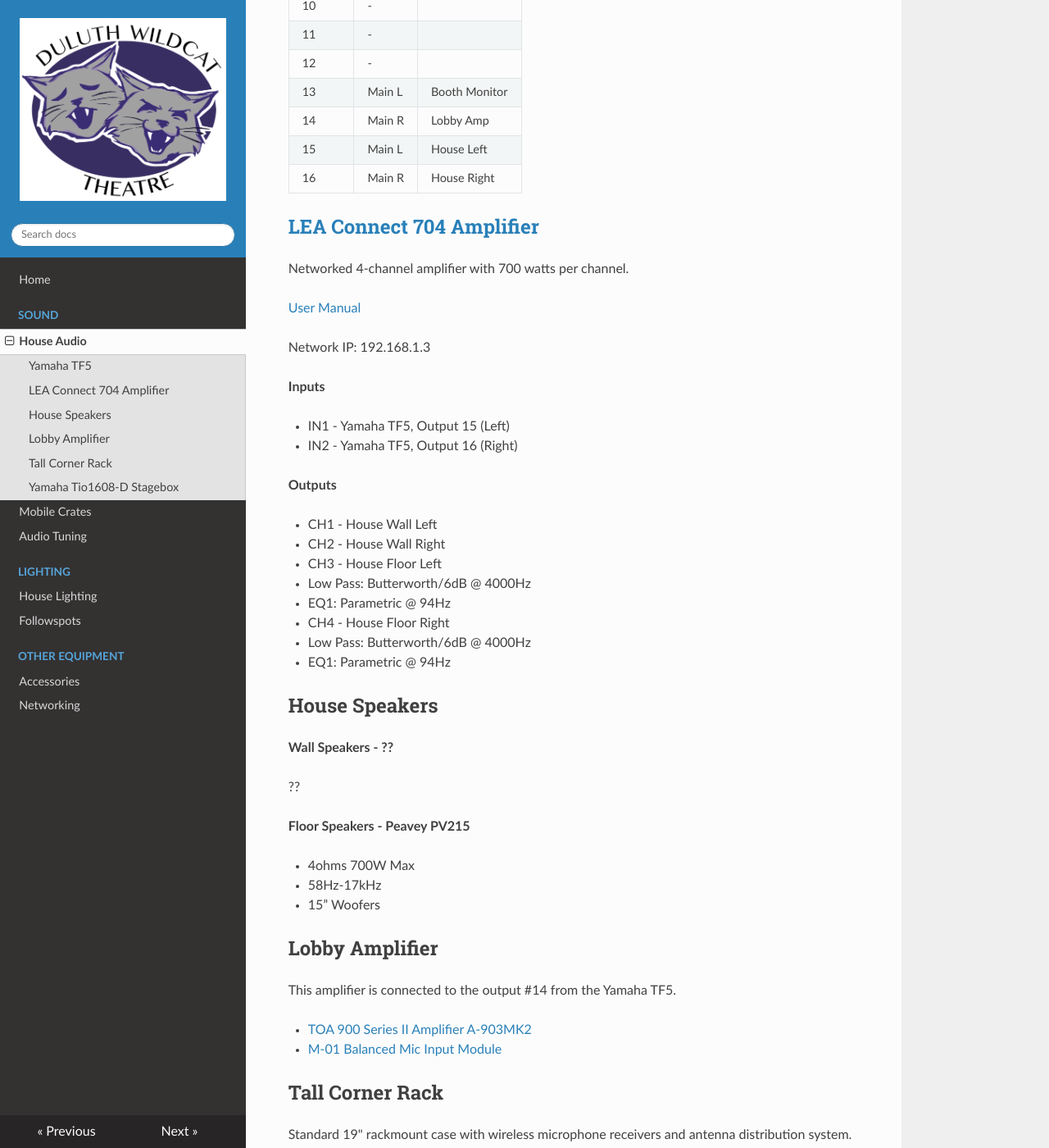
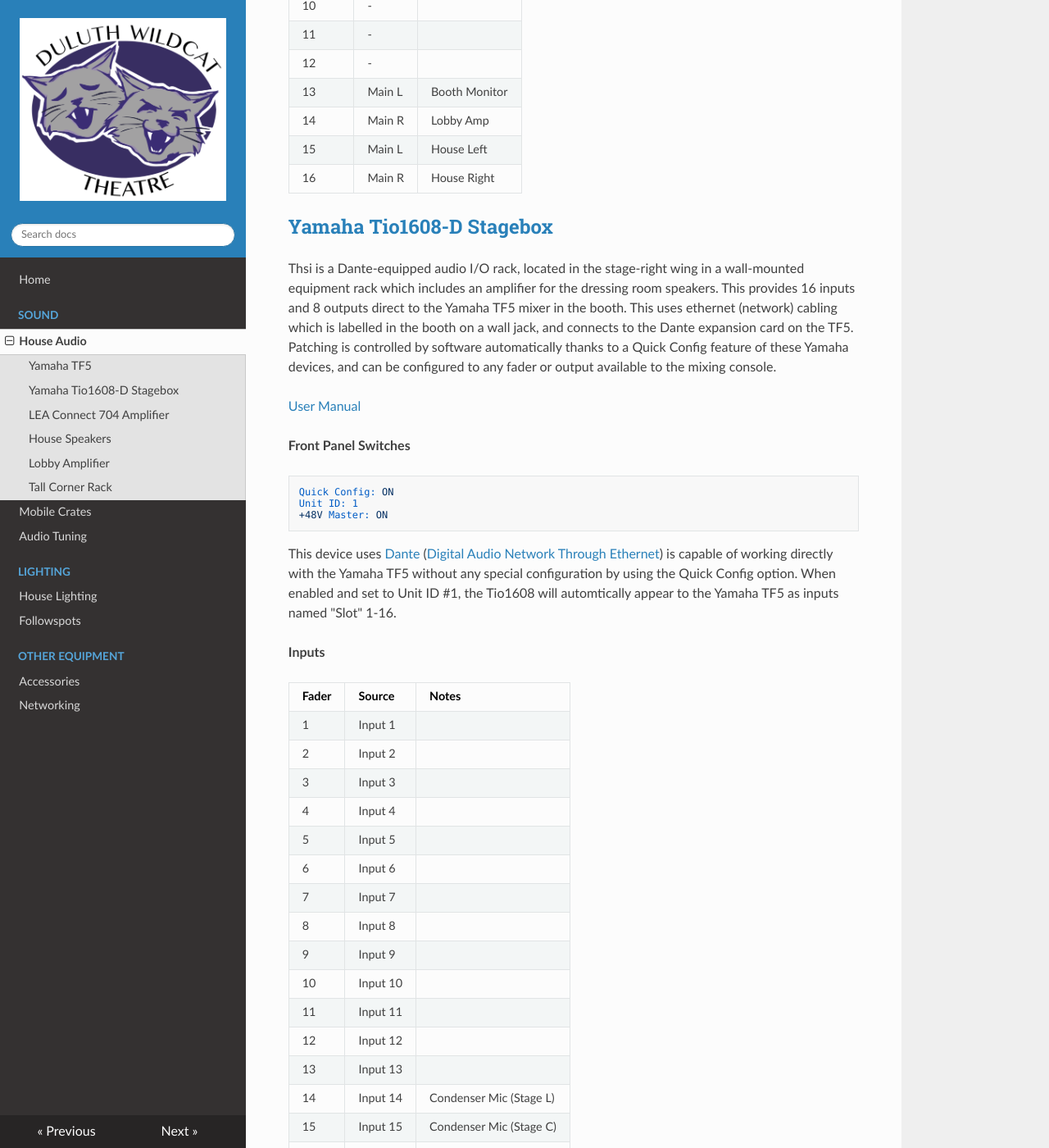
Before and after one commit to DustinGrau/DuluthTheatre, an MkDocs documentation site: the page built from docs/house-audio.md, in a window 1280 px wide and 1400 px high, scrolled down 2672 px. Shown: the whole window at 82% size. Built offline with MkDocs 1.6.1, drawn with Linux system fonts in a browser that asks for light colours; nearby versions of some CDN libraries; some of the changed text lies outside the part shown.

Commit message:
Update with new notes

````diff
--- a/docs/house-audio.md
+++ b/docs/house-audio.md
@@ -13,7 +13,7 @@
 * 34 x 34 digital record/playback channels via USB 2.0 + 2 x 2 via a USB storage device
 * 1 expansion slot with NY64-D audio interface card for Dante support
 
-Network IP: 192.168.1.2
+**Network IP:** 192.168.1.2
 
 **Optional Software**
 
@@ -24,14 +24,14 @@
 
 | Fader | Source | Notes |
 |-------|--------|-------|
-| 1  | Input 1  | WMIC 9 |
-| 2  | Input 2  | WMIC 10 |
-| 3  | Input 3  | WMIC 11 |
-| 4  | Input 4  | BLX4R |
+| 1  | Input 1  | WMIC 9 (17) |
+| 2  | Input 2  | WMIC 10 (18) |
+| 3  | Input 3  | WMIC 11 (19) |
+| 4  | Input 4  | BLX4R (20) |
 | 5  | Input 5  |  |
-| 6  | Slot 1 | Tio1608 Input 1 |
-| 7  | Slot 2 | Tio1608 Input 2 |
-| 8  | Slot 3 | Tio1608 Input 3 |
+| 6  | Slot 1 | Tio1608 Input 15 (Stage L) |
+| 7  | Slot 2 | Tio1608 Input 16 (Stage C) |
+| 8  | Slot 3 | Tio1608 Input 17 (Stage R) |
 | 9  | Input 9  |  |
 | 10 | Input 10 |  |
 | 11 | Input 11 |  |
@@ -40,14 +40,14 @@
 | 14 | Input 14 |  |
 | 15 | Input 15 |  |
 | 16 | Input 16 |  |
-| 17 | Input 17 | WMIC 1 |
-| 18 | Input 18 | WMIC 2 |
-| 19 | Input 19 | WMIC 3 |
-| 20 | Input 20 | WMIC 4 |
-| 21 | Input 21 | WMIC 5 |
-| 22 | Input 22 | WMIC 6 |
-| 23 | Input 23 | WMIC 7 |
-| 24 | Input 24 | WMIC 8 |
+| 17 | Input 17 | WMIC 1 (1) |
+| 18 | Input 18 | WMIC 2 (2) |
+| 19 | Input 19 | WMIC 3 (3) |
+| 20 | Input 20 | WMIC 4 (4) |
+| 21 | Input 21 | WMIC 5 (5) |
+| 22 | Input 22 | WMIC 6 (6) |
+| 23 | Input 23 | WMIC 7 (7) |
+| 24 | Input 24 | WMIC 8 (8) |
 | 25 | Input 25 |  |
 | 26 | Input 26 |  |
 | 27 | Input 27 |  |
@@ -91,13 +91,64 @@
 | 15 | Main L | House Left |
 | 16 | Main R | House Right |
 
+
+## [Yamaha Tio1608-D Stagebox](https://usa.yamaha.com/products/proaudio/interfaces/tio1608-d2/index.html)
+
+Thsi is a Dante-equipped audio I/O rack, located in the stage-right wing in a wall-mounted equipment rack which includes an amplifier for the dressing room speakers. This provides 16 inputs and 8 outputs direct to the Yamaha TF5 mixer in the booth. This uses ethernet (network) cabling which is labelled in the booth on a wall jack, and connects to the Dante expansion card on the TF5. Patching is controlled by software automatically thanks to a Quick Config feature of these Yamaha devices, and can be configured to any fader or output available to the mixing console.
+
+[User Manual](https://usa.yamaha.com/files/download/other_assets/6/1628076/tio1608d2_en_om_b0.pdf)
+
+**Front Panel Switches**
+
+```
+Quick Config: ON
+Unit ID: 1
++48V Master: ON
+```
+
+This device uses [Dante](https://www.getdante.com/meet-dante/what-is-dante/) ([Digital Audio Network Through Ethernet](https://en.wikipedia.org/wiki/Dante_(networking))) is capable of working directly with the Yamaha TF5 without any special configuration by using the Quick Config option. When enabled and set to Unit ID #1, the Tio1608 will automtically appear to the Yamaha TF5 as inputs named "Slot" 1-16.
+
+**Inputs**
+
+| Fader | Source | Notes |
+|-------|--------|-------|
+| 1  | Input 1  |  |
+| 2  | Input 2  |  |
+| 3  | Input 3  |  |
+| 4  | Input 4  |  |
+| 5  | Input 5  |  |
+| 6  | Input 6  |  |
+| 7  | Input 7  |  |
+| 8  | Input 8  |  |
+| 9  | Input 9  |  |
+| 10 | Input 10 |  |
+| 11 | Input 11 |  |
+| 12 | Input 12 |  |
+| 13 | Input 13 |  |
+| 14 | Input 14 | Condenser Mic (Stage L) |
+| 15 | Input 15 | Condenser Mic (Stage C) |
+| 16 | Input 16 | Condenser Mic (Stage R) |
+
+**Outputs**
+
+| Output | Source | Notes |
+|--------|--------|-------|
+| 1  | Aux 1 | Floor Monitors |
+| 2  | - |  |
+| 3  | Aux 3 | Wing Monitors |
+| 4  | - |  |
+| 5  | - |  |
+| 6  | - |  |
+| 7  | Main L | Dressing Rooms |
+| 8  | Main R | Dressing Rooms |
+
 ## [LEA Connect 704 Amplifier](https://leaprofessional.com/products/network-connect/704n/)
 
 Networked 4-channel amplifier with 700 watts per channel.
 
 [User Manual](https://leaprofessional.com/wp-content/uploads/2021/09/Network-Connect-Series-Manual-7-25.pdf)
 
-Network IP: 192.168.1.3
+**Network IP:** 192.168.1.3
 
 **Inputs**
 
@@ -121,11 +172,15 @@
 
 ??
 
-**Floor Speakers - Peavey PV215**
+**Floor Speakers - [Peavey PV215](https://assets.peavey.com/literature/specs/114378_18647.pdf)**
 
 * 4ohms 700W Max
 * 58Hz-17kHz
 * 15” Woofers
+
+**Stage & Wing Monitors**
+
+[ElectroVoice ZLX12BT](https://products.electrovoice.com/na/pt/zlx-12bt)
 
 ## Lobby Amplifier
 
@@ -146,56 +201,3 @@
 | 1 | [Furman M-8Lx](https://www.amazon.com/Furman-M-8X2-Outlet-Conditioner-Protector/dp/B003BQ91Y6) | Power Distribution |
 | 1	| [Clear-Com DX410](https://www.clearcom.com/product-family/hme-dx410-wireless/) | Headset Communication |
 | 1 | [Listen LT-800 FM](https://www.listentech.com/shop/product/stationary-rf-transmitter-72mhz/) | Assistive Listening |
-
-## [Yamaha Tio1608-D Stagebox](https://usa.yamaha.com/products/proaudio/interfaces/tio1608-d2/index.html)
-
-Located in the stage right wing.
-
-[User Manual](https://usa.yamaha.com/files/download/other_assets/6/1628076/tio1608d2_en_om_b0.pdf)
-
-* Dante-equipped Network Audio I/O Rack
-* 16 Inputs / 8 Outputs
-
-**Front Panel Switches**
-
-```
-Quick Config: ON
-Unit ID: 1
-+48V Master: ON
-```
-
-This device uses [Dante](https://www.getdante.com/meet-dante/what-is-dante/) ([Digital Audio Network Through Ethernet](https://en.wikipedia.org/wiki/Dante_(networking))) is capable of working directly with the Yamaha TF5 without any special configuration by using the Quick Config option. When enabled and set to Unit ID #1, the Tio1608 will automtically appear to the Yamaha TF5 as inputs named "Slot" 1-16.
-
-**Inputs**
-
-| Fader | Source | Notes |
-|-------|--------|-------|
-| 1  | Input 1 | Stage L |
-| 2  | Input 2 | Stage C |
-| 3  | Input 3 | Stage R |
-| 4  | Input 4  |  |
-| 5  | Input 5  |  |
-| 6  | Input 6  |  |
-| 7  | Input 7  |  |
-| 8  | Input 8  |  |
-| 9  | Input 9  |  |
-| 10 | Input 10 |  |
-| 11 | Input 11 |  |
-| 12 | Input 12 |  |
-| 13 | Input 13 |  |
-| 14 | Input 14 |  |
-| 15 | Input 15 |  |
-| 16 | Input 16 |  |
-
-**Outputs**
-
-| Output | Source | Notes |
-|--------|--------|-------|
-| 1  | Aux 1 | Floor Monitors |
-| 2  | - |  |
-| 3  | Aux 3 | Wing Monitors |
-| 4  | - |  |
-| 5  | - |  |
-| 6  | - |  |
-| 7  | Main L | Dressing Rooms |
-| 8  | Main R | Dressing Rooms |
--- a/docs/lighting.md
+++ b/docs/lighting.md
@@ -7,6 +7,12 @@
 [EOS Remote](https://apps.apple.com/us/app/eos-remote/id1479413314)
 
 [Eos Video Learning Series](https://youtu.be/4joUizLBXAg?feature=shared)
+
+## Network
+
+**Port 1 IP:** 10.101.100.30 - Touchscreen controls (booth/backstage)
+
+**Port 2 IP:** 192.168.1.4 - Theatre network control via ETCNomad
 
 ## Stage Lights
 
````
